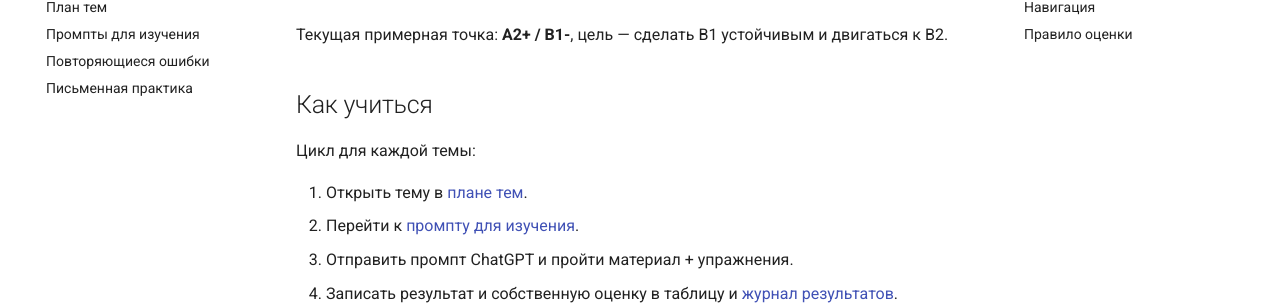
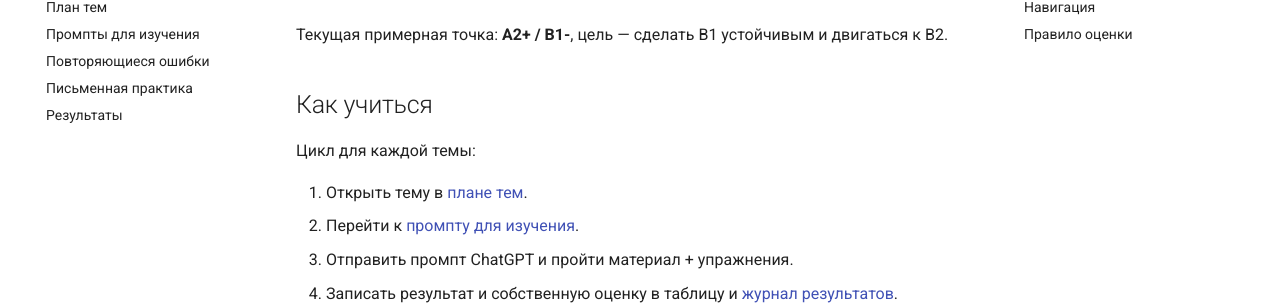
Before and after one commit to tashckinov/obsidian, an MkDocs documentation site: the page built from Английский/index.md, in a window 1280 px wide. Shown: the part 158-463 px from the top of the page. Built offline with MkDocs 1.6.1 and Material for MkDocs 9.7.7, drawn with Linux system fonts in a browser that asks for light colours; comment, search, counter and statistics services are not loaded.

Commit message:
Add results page to English site navigation

```diff
--- a/mkdocs.yml
+++ b/mkdocs.yml
@@ -15,6 +15,7 @@ nav:
   - Промпты для изучения: 02 — Промпты для изучения.md
   - Повторяющиеся ошибки: 03 — Повторяющиеся ошибки.md
   - Письменная практика: 04 — Письменная практика.md
+  - Результаты: 05 — Результаты.md
 
 theme:
   name: material
```
